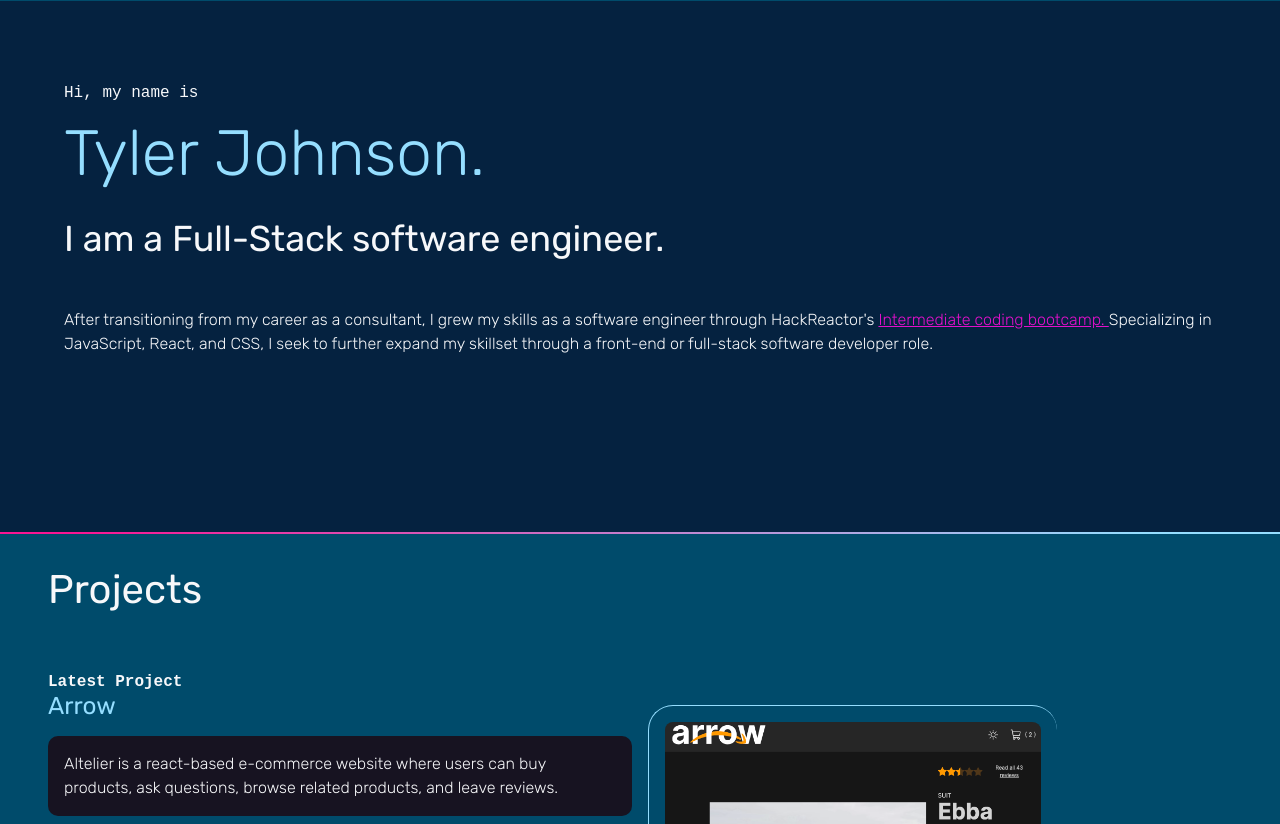
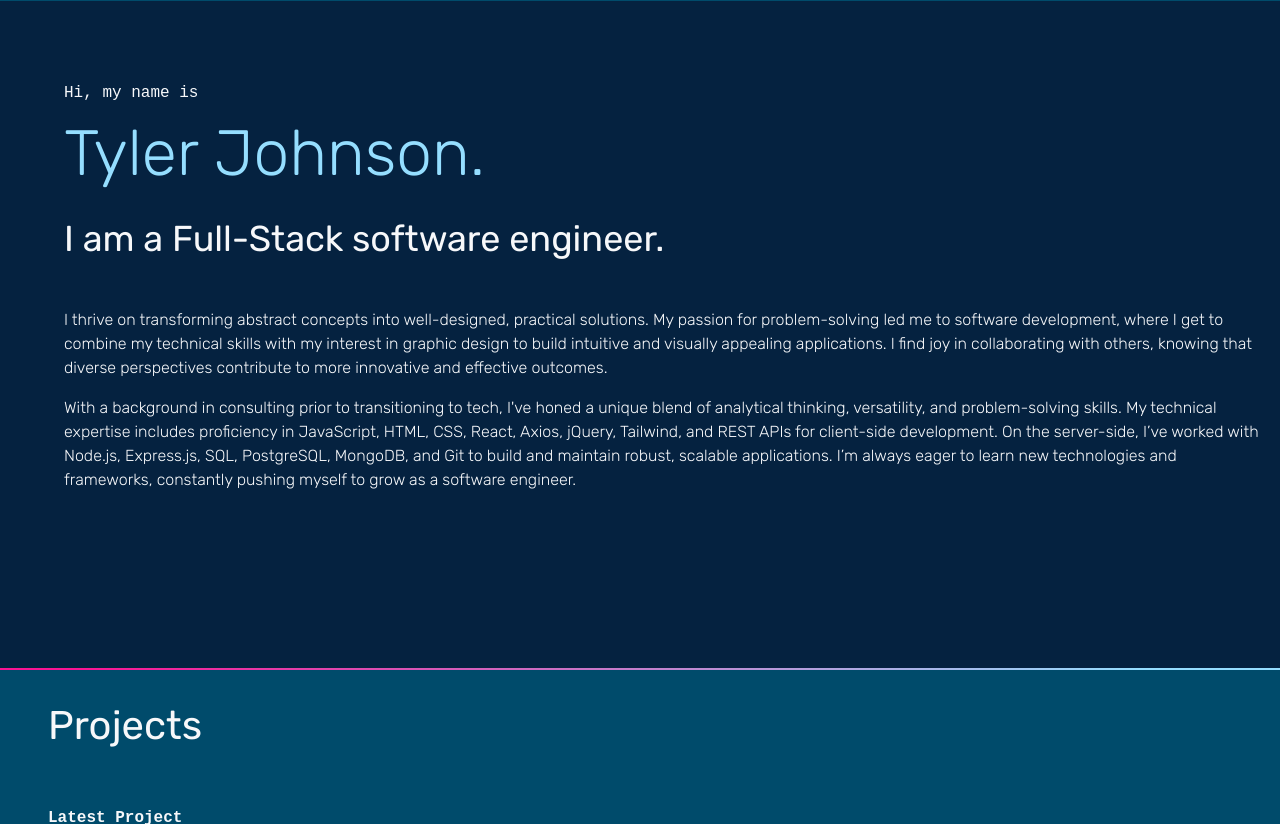
Before and after one commit to t-ylerJ/portfolio, a website: page index.html in a window 1280 px wide. Shown: the part 63-887 px from the top of the page. Drawn offline with Linux system fonts and the light colour scheme; a web font is replaced by a local one.

Commit message:
expand introduction and add technical skills

```diff
--- a/index.html
+++ b/index.html
@@ -45,7 +45,8 @@
     <p class="name">Hi, my name is <span> Tyler Johnson.</span></p>
     <h2>I am a Full-Stack software engineer.</h2>
 
-    <p>After transitioning from my career as a consultant, I grew my skills as a software engineer through HackReactor's <a href="https://www.hackreactor.com/online-coding-bootcamp/intermediate-coding-bootcamp/" target="_blank">Intermediate coding bootcamp. </a> Specializing in JavaScript, React, and CSS, I seek to further expand my skillset through a front-end or full-stack software developer role.</p>
+    <p>I thrive on transforming abstract concepts into well-designed, practical solutions. My passion for problem-solving led me to software development, where I get to combine my technical skills with my interest in graphic design to build intuitive and visually appealing applications. I find joy in collaborating with others, knowing that diverse perspectives contribute to more innovative and effective outcomes.</p>
+    <p>With a background in consulting prior to transitioning to tech, I've honed a unique blend of analytical thinking, versatility, and problem-solving skills. My technical expertise includes proficiency in JavaScript, HTML, CSS, React, Axios, jQuery, Tailwind, and REST APIs for client-side development. On the server-side, I’ve worked with Node.js, Express.js, SQL, PostgreSQL, MongoDB, and Git to build and maintain robust, scalable applications. I’m always eager to learn new technologies and frameworks, constantly pushing myself to grow as a software engineer.</p>
   </section>
   <div class="gradient1"></div>
   <div class="section-tealblue">
@@ -56,7 +57,7 @@
         <div  class="text">
           <h4>Latest Project</h4>
           <h3>Arrow</h3>
-          <p class="blackbox">Altelier is a react-based e-commerce website where users can buy products, ask questions, browse related products, and leave reviews. </p>
+          <p class="blackbox">Arrow is a react-based e-commerce website where users can buy products, ask questions, browse related products, and leave reviews. </p>
           <h4>Technologies used include:</h4>
           <ul>
             <li>JavaScript</li>
```
Also changed, not shown: 1 other file.
